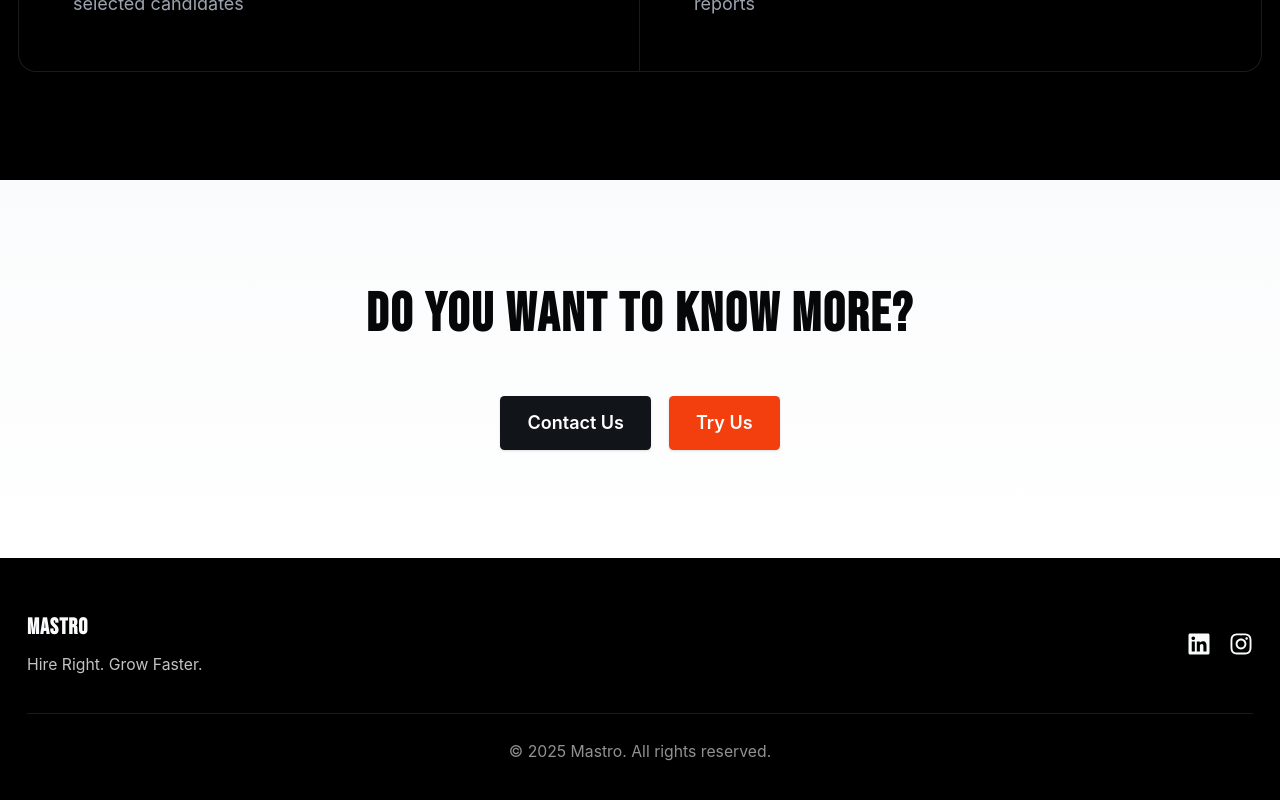
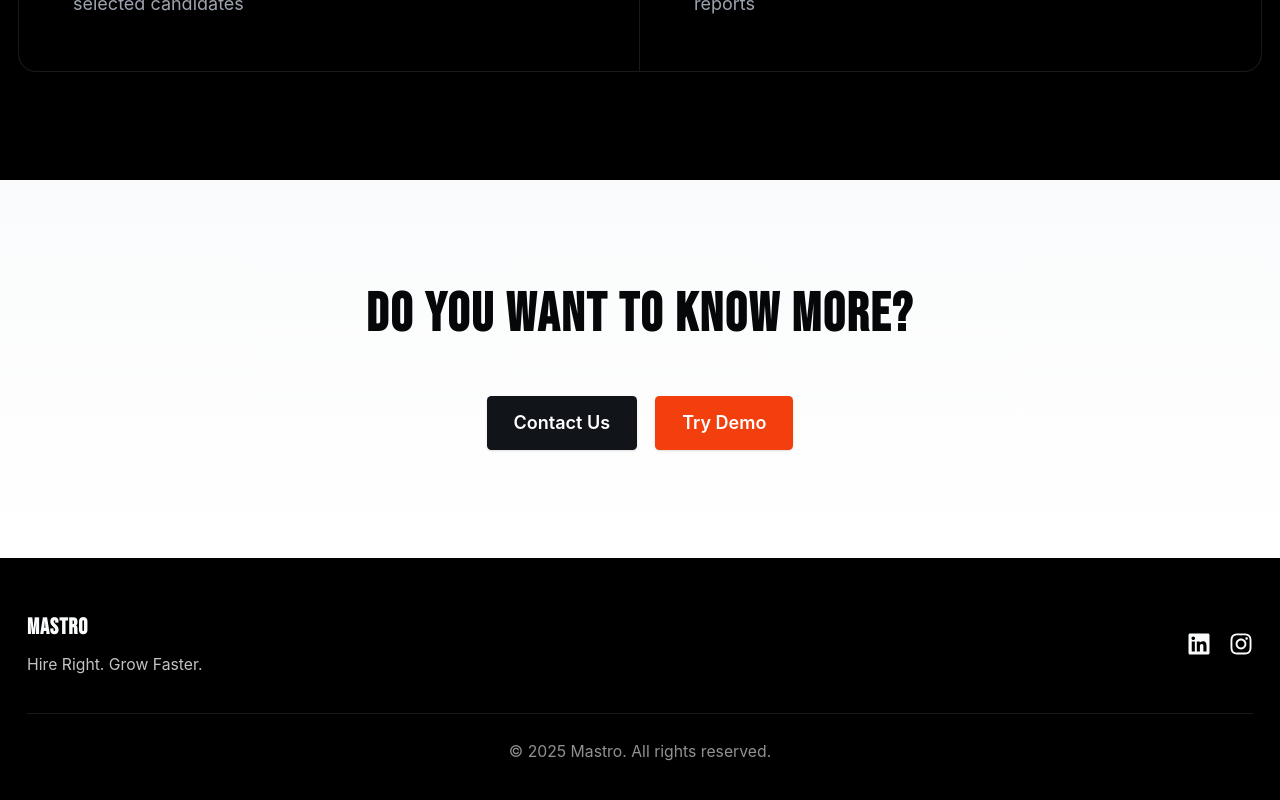
Before and after one commit to Mastro-HR/Landing, a React app: page / in a window 1280 px wide. Shown: the part 2354-3154 px from the top of the page. Built offline with nearby package versions, Linux system fonts and the light colour scheme.

Commit message:
New Updated Cut Parts - Landing

```diff
--- a/src/components/sections/AIPlatform.jsx
+++ b/src/components/sections/AIPlatform.jsx
@@ -18,7 +18,7 @@ const AIPlatform = () => {
         return {
           title: "Do you want to know more?",
           contact: "Contact Us",
-          try: "Try Us",
+          try: "Try Demo",
         };
     }
   };
--- a/src/pages/static_translation/index.js
+++ b/src/pages/static_translation/index.js
@@ -179,7 +179,7 @@ export const translations = {
         badge: 'Executive AI Technology',
         title: 'Next-Generation Leadership Assessment',
         subtitle: 'Our advanced AI agent revolutionizes executive recruitment through sophisticated analysis and intelligent decision support.',
-        cta: 'Try Us',
+        cta: 'Try Demo',
         features: {
           leadership: {
             title: 'Advanced Leadership Assessment',
```
